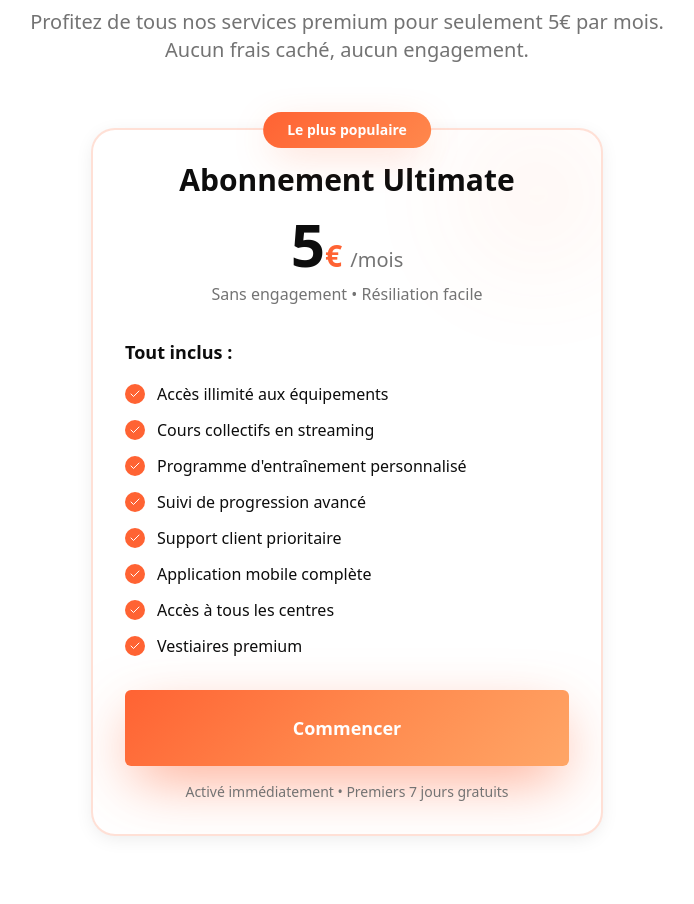
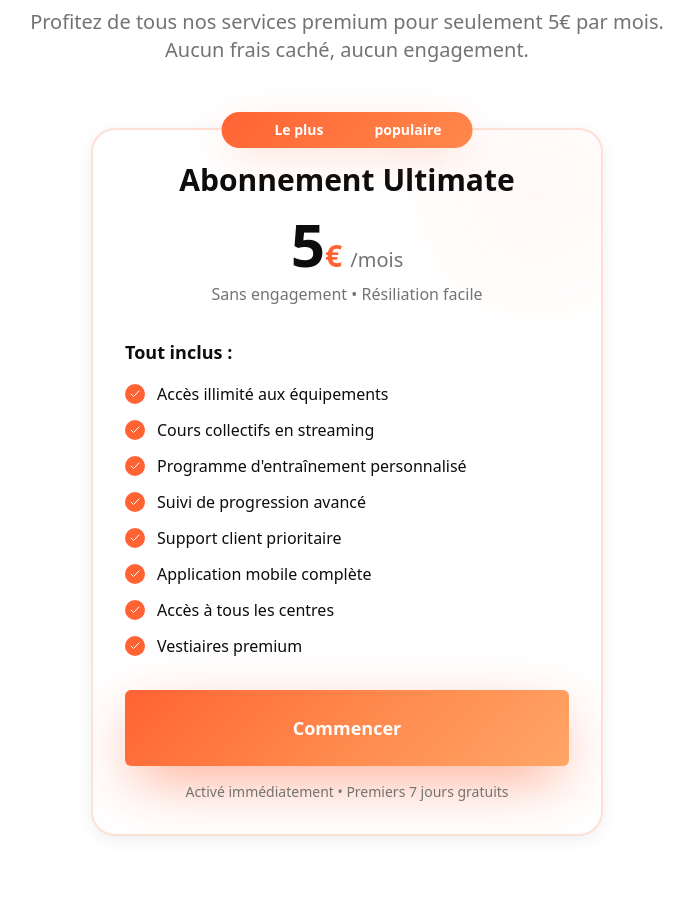
Before and after one commit to kirenagency-droid/fit-flow-for-you, a React (Vite) app: page / in a window 1280 px wide. Shown: the part 2092-2996 px from the top of the page, without its empty margins (293-987 px from the left). Built offline with nearby package versions, Linux system fonts and the light colour scheme; the HTML template or start-up script is replaced by a standard one.

Commit message:
Visual edit in Lovable

```diff
--- a/src/components/PricingSection.tsx
+++ b/src/components/PricingSection.tsx
@@ -25,9 +25,7 @@ const PricingSection = () => {
           <div className="relative">
             {/* Popular Badge */}
             <div className="absolute -top-4 left-1/2 transform -translate-x-1/2 z-10">
-              <div className="bg-gradient-primary text-white px-6 py-2 rounded-full font-bold text-sm shadow-glow">
-                Le plus populaire
-              </div>
+              <div className="bg-gradient-primary text-white py-2 rounded-full font-bold text-sm shadow-glow px-[31px]">      Le plus              populaire</div>
             </div>
 
             <div className="bg-card border-2 border-primary/20 rounded-3xl p-8 shadow-card relative overflow-hidden">
```
